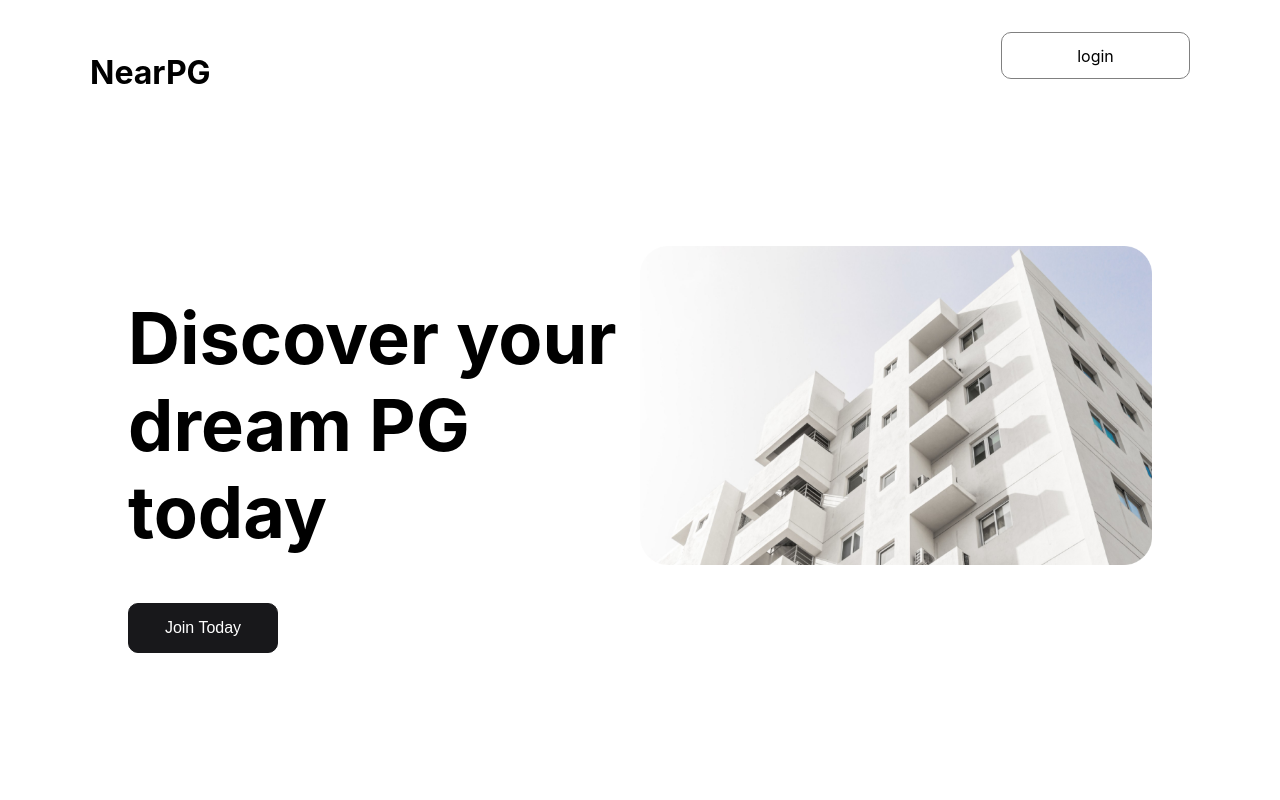
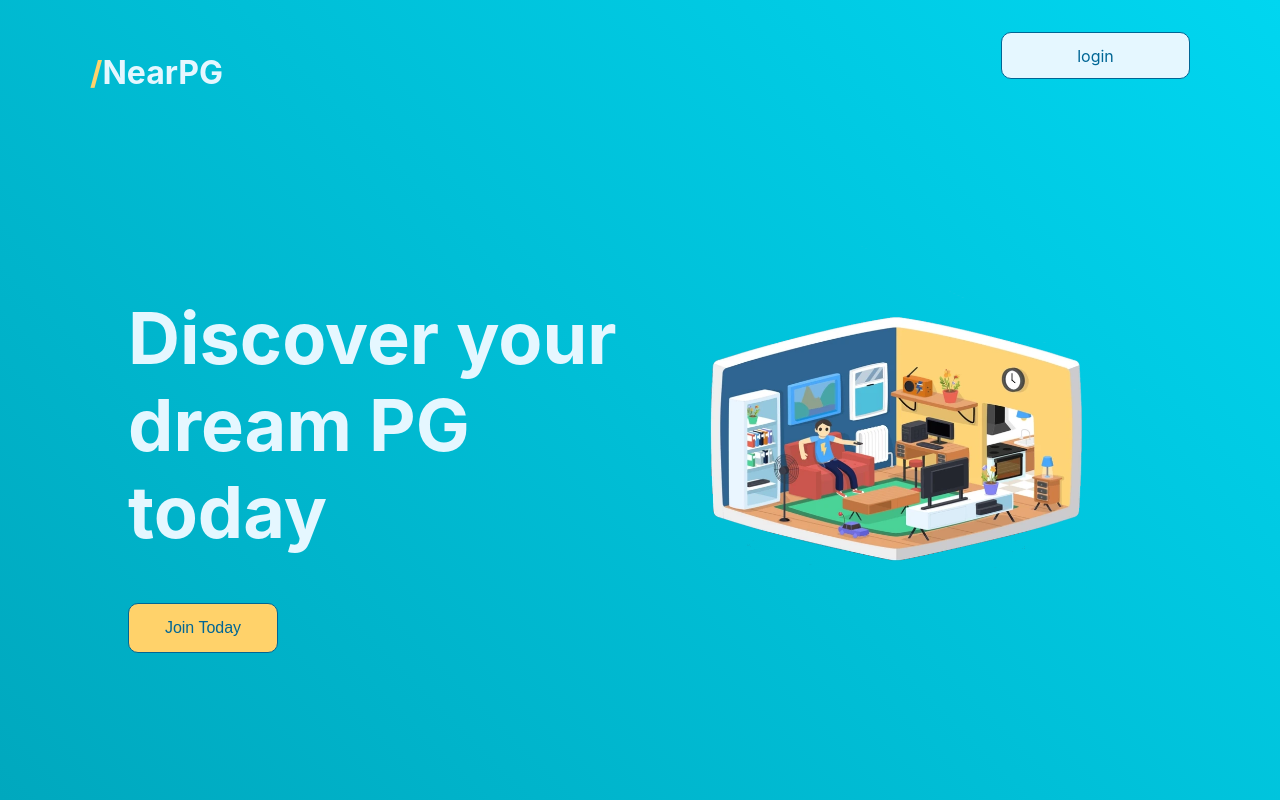
Before and after one commit to n1ved/nearpg, a React (Create React App) app: page / in a window 1280 px wide. Built offline with nearby package versions, Linux system fonts and the light colour scheme.

Commit message:
UI overhaul done

```diff
--- a/src/App.css
+++ b/src/App.css
@@ -2,11 +2,14 @@
   max-width: 100vw;
   max-height: 100vh;
   overflow-x: hidden;
+
 }
 
 .hero {
   max-width: 100vw;
-  max-height: 100vh;
+  min-height: 100vh;
+  background-image: linear-gradient(45deg, #00a8be, #00d6f0);
+
 }
 
 .nav {
@@ -22,6 +25,16 @@
   vertical-align: middle;
 }
 
+.nav-left {
+  display: flex;
+  flex-direction: row;
+  color: #e5f7ff;
+}
+
+.icon-decoration {
+  color: #ffd26a !important;
+}
+
 .nav-right {
   display: flex;
   align-items: center;
@@ -29,14 +42,15 @@
   border-radius: 10px;
   width: 187px;
   height: 45px;
-  color: #18181B;
-  border: 1px solid grey;
+  background-color: #e5f7ff;
+  color: #006695;
+  border: 1px solid #006695;
 
 
 }
 
 a {
-  color: black;
+  color: #006695;
   text-decoration: none;
   text-align: center;
 }
@@ -63,15 +77,16 @@ a {
   align-content: center;
   padding-left: 10vw;
   font-size: 36px;
+  color: #e5f7ff;
 }
 
 .hero-left button {
   height: 50px;
   width: 150px;
   border-radius: 10px;
-  border: 1px solid #18181B;
-  background-color: #18181B;
-  color: #fff;
+  border: 1px solid #006695;
+  background-color: #ffd26a;
+  color: #006695;
   font-size: 16px;
 }
 
--- a/src/pages/home/Hero.jsx
+++ b/src/pages/home/Hero.jsx
@@ -1,5 +1,5 @@
 import React from 'react'
-import heroimg from './../../images/heroimg.jpg'
+import heroimg from './../../images/apartment.webp'
 import '../../App.css'
 
 export default function Hero() {
@@ -7,6 +7,7 @@ export default function Hero() {
         <div className='hero'>
             <div className='nav'>
                 <div className='nav-left'>
+                    <h1 className='icon-decoration'>/</h1>
                     <h1>NearPG</h1>
                 </div>
                 <div className='nav-right'>
```
Also changed, not shown: src/images/apartment.webp (added), src/images/heroimg.jpg (deleted).
